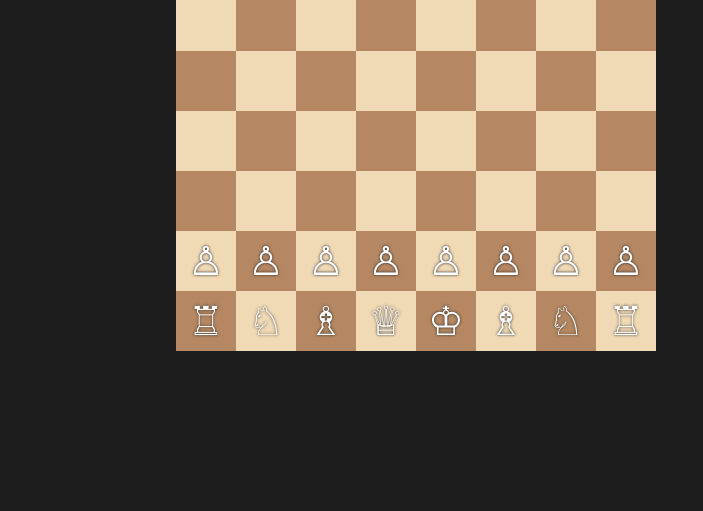
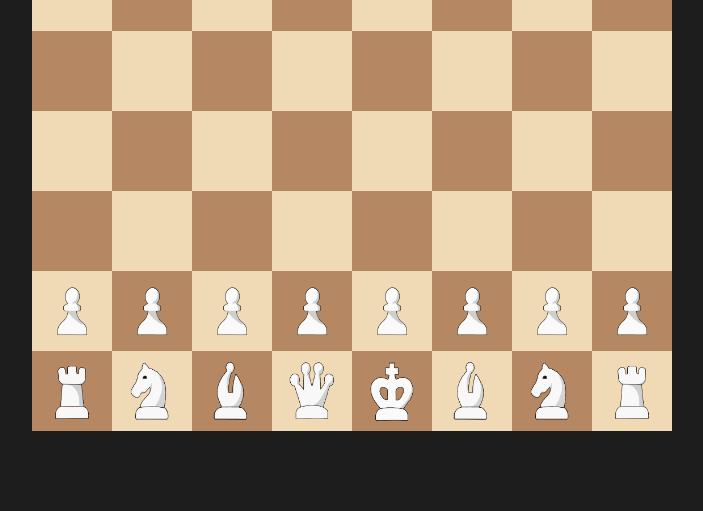
Before and after one commit to Astro-it/AstralChess, a plain HTML site: page index.html in a window 1280 px wide. Shown: the part 289-800 px from the top of the page, without its empty margins (224-927 px from the left). Drawn offline with Linux system fonts and the light colour scheme.

Commit message:
custom chess pieces
I added my own drawn chess pieces and made some minor css and js changes, so that the new pieces actually fit onto the tiles without destroying the whole UI.

```diff
--- a/index.html
+++ b/index.html
@@ -3,6 +3,10 @@
 <head>
     <meta charset="UTF-8">
     <meta name="viewport" content="width=device-width, initial-scale=1.0">
+    <meta name="description" content="Play AstralChess - a modern online chess game with clean visuals, custom-drawn pieces,
+    and full support for advanced rules like castling, en passant, and promotion.
+    Challenge yourself or your friends in a stylish browser-based chess experience.">
+
     <title>astral chess</title>
     <link rel="stylesheet" href="styles.css">
 </head>
--- a/main.js
+++ b/main.js
@@ -66,7 +66,15 @@ class pawn extends piece{
 constructor(color, position){
     const element = document.createElement(`div`);
     element.classList.add(`piece`, `pawn`, color);
-    element.innerText = color === `white` ? "♙" : "♟︎";
+
+
+    const pawnPiece = document.createElement(`img`);
+    pawnPiece.src = `pictures/chess-pieces/${color}-pawn.PNG`;
+    pawnPiece.classList.add(`piece`);
+    pawnPiece.draggable = false;
+
+    element.appendChild(pawnPiece);
+
     super(`pawn`, color, position, element, false, false);
 }
 
@@ -130,7 +138,15 @@ class rook extends piece{
 constructor(color, position){
     const element = document.createElement('div');
     element.classList.add('piece', 'rook', color);
-    element.innerText = color === `white` ? '♖' : "♜";
+
+    const rookPiece = document.createElement(`img`);
+    rookPiece.src = `pictures/chess-pieces/${color}-rook.PNG`;
+    rookPiece.classList.add(`piece`);
+    rookPiece.draggable = false;
+
+    element.appendChild(rookPiece);
+
+
     super(`rook`, color, position, element, false, false);
 }
 
@@ -172,7 +188,15 @@ class knight extends piece{
     constructor(color, position){
         const element = document.createElement('div');
         element.classList.add('piece', 'knight', color);
-        element.innerText = color === `white` ? '♘' : "♞";
+
+    const knightPiece = document.createElement(`img`);
+    knightPiece.src = `pictures/chess-pieces/${color}-knight.PNG`;
+    knightPiece.classList.add(`piece`);
+    knightPiece.draggable = false;
+
+    element.appendChild(knightPiece);
+
+
         super(`knight`, color, position, element, false, false);
     }
 
@@ -212,7 +236,15 @@ class bishop extends piece{
     constructor(color, position){
          const element = document.createElement('div');
          element.classList.add('piece', 'bishop', color);
-         element.innerText = color === `white` ? '♗' : "♝";
+
+    const bishopPiece = document.createElement(`img`);
+    bishopPiece.src = `pictures/chess-pieces/${color}-bishop.PNG`;
+    bishopPiece.classList.add(`piece`);
+    bishopPiece.draggable = false;
+
+    element.appendChild(bishopPiece);
+
+
          super(`bishop`, color, position, element, false, false);
     }
 
@@ -255,7 +287,15 @@ class queen extends piece{
     constructor(color, position){
         const element = document.createElement('div');
         element.classList.add('piece', 'queen', color);
-        element.innerText = color === `white` ? '♕' : "♛";
+
+    const queenPiece = document.createElement(`img`);
+    queenPiece.src = `pictures/chess-pieces/${color}-queen.PNG`;
+    queenPiece.classList.add(`piece`);
+    queenPiece.draggable = false;
+
+    element.appendChild(queenPiece);
+
+
         super(`queen`, color, position, element, false, false);
     }
 
@@ -302,7 +342,15 @@ class king extends piece{
     constructor(color, position){
         const element = document.createElement('div');
         element.classList.add('piece', 'king', color);
-        element.innerText = color === `white` ? '♔' : "♚";
+
+
+    const kingPiece = document.createElement(`img`);
+    kingPiece.src = `pictures/chess-pieces/${color}-king.PNG`;
+    kingPiece.classList.add(`piece`);
+    kingPiece.draggable = false;
+
+    element.appendChild(kingPiece);
+
         super(`king`, color, position, element, false, false);
     }
 
@@ -678,20 +726,23 @@ function isCheckmateOrStalemate(color) {
 }
 
 function handlePieceClick(piece){
+  const [row, col] = piece.position;
+
     if (piece.color !== currentTurn) return;
 
     clearHighlights();
 
     if (selectedPiece === piece){
-        selectedPiece.element.classList.remove(`selected`);
+        tiles[row][col].div.classList.remove(`selected`);
         selectedPiece = null;
     }
     else{
         if (selectedPiece){
-            selectedPiece.element.classList.remove("selected");
+          const [prevRow, prevCol] = selectedPiece.position;
+          tiles[prevRow][prevCol].div.classList.remove("selected");
         }
         selectedPiece = piece;
-        piece.element.classList.add(`selected`);
+        tiles[row][col].div.classList.add("selected");
 
          const legalMoves = getLegalMovesSafe(piece);
         for (const [row, col] of legalMoves) {
@@ -796,7 +847,7 @@ if (
 }
 
     // Remove highlight
-  selectedPiece.element.classList.remove("selected");
+  tiles[oldRow][oldCol].div.classList.remove("selected");
 
   // Clear selection
   selectedPiece = null;
@@ -851,7 +902,7 @@ if (boardHistory.get(key) >= 3) {
 function clearHighlights() {
   for (let row = 0; row < 8; row++) {
     for (let col = 0; col < 8; col++) {
-      tiles[row][col].div.classList.remove("legalMoves");
+      tiles[row][col].div.classList.remove("selected", "legalMoves");
     }
   }
 }
--- a/styles.css
+++ b/styles.css
@@ -13,8 +13,8 @@ body{
 }
 
 .white-tile, .black-tile {
-    width: 60px;
-    height: 60px;
+    width: 80px;
+    height: 80px;
     display: inline-block;
     transition: background-color 0.2s ease;
     position: relative;
@@ -22,25 +22,21 @@ body{
 
 #board {
     display: grid;
-    grid-template-columns: repeat(8, 60px);
-    grid-template-rows: repeat(8, 60px);
+    grid-template-columns: repeat(8, 80px);
+    grid-template-rows: repeat(8, 80px);
     border: 2px solid #1d1d1d;
     width: fit-content;
     position: absolute;
     top:50%;
-    left:50%;
+    left:45%;
     transform:translate(-50%, -50%);
     box-sizing: border-box;
 }
 
-.piece {
+.piece img {
   width: 100%;
   height: 100%;
-  font-size: 40px;
-  display: flex;
-  align-items: center;
-  justify-content: center;
-  cursor: pointer;
+  object-fit: contain;
   user-select: none;
 }
 
@@ -55,9 +51,10 @@ text-shadow: 0 0 3px #fff
 }
 
 .selected{
-background-color: rgba(209, 195, 0, 0.692);
 outline: 2px solid gold;
-border-radius: 4px;
+background-color: rgba(209, 195, 0, 0.8);
+box-sizing: border-box;
+border-radius: 4px; /* Optional for rounded corners */
 }
 
 .legalMoves::after {
```
Also changed, not shown: pictures/chess-pieces/black-bishop.PNG (added), pictures/chess-pieces/black-king.PNG (added), pictures/chess-pieces/black-knight.PNG (added), pictures/chess-pieces/black-pawn.PNG (added), pictures/chess-pieces/black-queen.PNG (added), pictures/chess-pieces/black-rook.PNG (added), pictures/chess-pieces/white-bishop.PNG (added), pictures/chess-pieces/white-king.PNG (added), pictures/chess-pieces/white-knight.PNG (added), pictures/chess-pieces/white-pawn.PNG (added), pictures/chess-pieces/white-queen.PNG (added), pictures/chess-pieces/white-rook.PNG (added), 1 other file.
